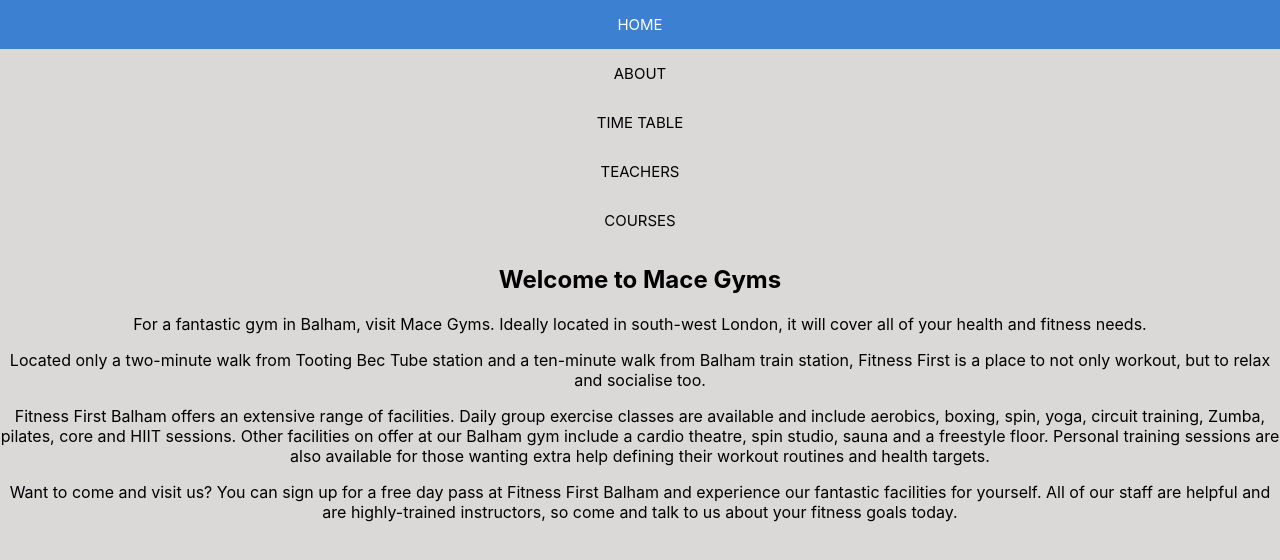
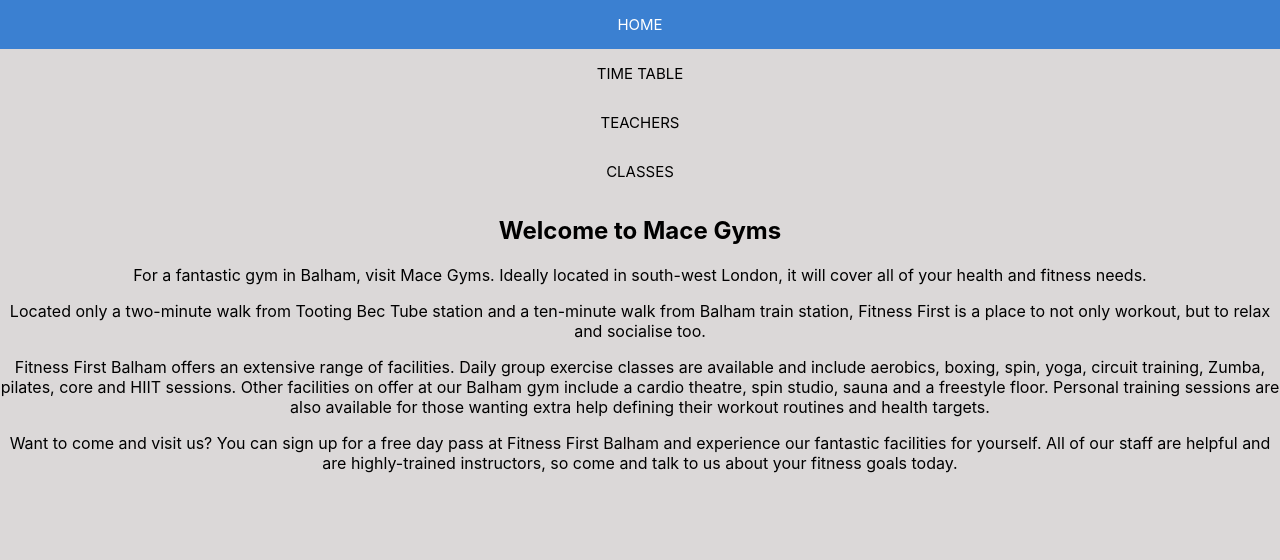
Before and after one commit to mace-akkari/maceGyms-React, a React (Create React App) app: page / in a window 1280 px wide. Shown: the top 560 px of the page. Built offline with nearby package versions, Linux system fonts and the light colour scheme.

Commit message:
remove about section

```diff
--- a/src/Nav.js
+++ b/src/Nav.js
@@ -6,10 +6,9 @@
   <nav>
     <ul className="main-nav">
       <li><NavLink exact to="/">Home</NavLink></li>
-      <li><NavLink to="/about">About</NavLink></li>
       <li><NavLink to="/timetable">Time Table</NavLink></li>
       <li><NavLink to="/teachers">Teachers</NavLink></li>
-      <li><NavLink to="/courses">Courses</NavLink></li>
+      <li><NavLink to="/Classes">Classes</NavLink></li>
     </ul>
   </nav>
 );
```
